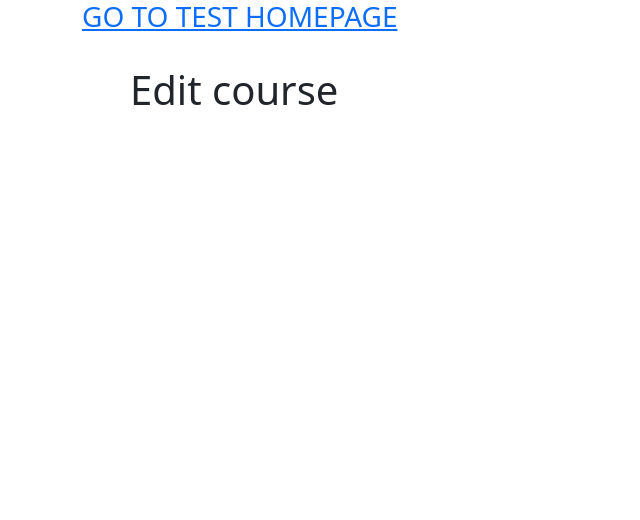
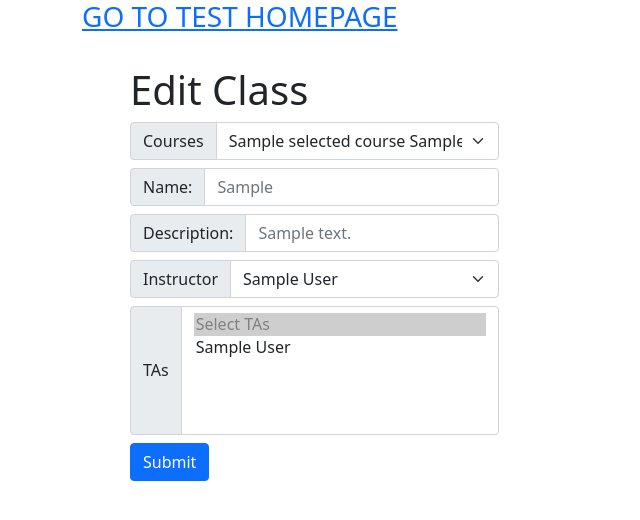
Before and after one commit to schiltz3/361Group3Project, a Django app: template CS361Group3Project/templates/course/edit.html in a window 1280 px wide. Shown: the top 520 px of the page, without its empty margins (0-640 px from the left). Run offline with Django 3.2, Linux system fonts and the light colour scheme; the template is opened without the code that fills it: most values are stand-ins (such as "Sample title", 1, 10 or a date in 2020); some libraries are stand-ins or nearby versions.

Commit message:
Created template for course edit
Use most of the same elements as createCourse, but add placeholders

```diff
--- a/CS361Group3Project/templates/course/edit.html
+++ b/CS361Group3Project/templates/course/edit.html
@@ -1,14 +1,107 @@
-{% extends "bar_base.html" %}
+{% extends 'bar_base.html' %}
+
+{% comment %}
+Edit course objects
+
+Context:
+
+POST Vars:
+- message: String (should make message iterable type w/ color)
+- warning: String
+- error: String
+
+- instructors: Optional[Iterable[Account]]
+
+{% endcomment%}
 
 {% block application_pane %}
-
-<row>
-    <form action="/course/edit.html" method="post">
+<div class="row">
+    <form action="/course/edit/" method="post">
         {% csrf_token %}
         <div class="col-7">
-            <h1>Edit course</h1>
+            {% autoescape off %}
+            <h1>Edit Class</h1>
+            <!-- Course selection -->
+            <div class="input-group mb-2">
+                <span class="input-group-text" id="Courses">Courses</span>
+                    <select name="course" class="form-select"
+                            required
+                            onchange="this.form.submit()"
+                            aria-label="course"
+                            aria-describedby="Courses">
+                        {% if selected_course %}
+                        <option selected disabled value="{{ selected_course }}">{{ selected_course.name }} {{ selected_course.instructor }}</option>
+                        {% else %}
+                        <option selected value>None</option>
+                        {% endif %}
+                        {% for course in courses %}
+                        <option value="{{ course }}">{{course.name}} {{ course.instructor }}</option>
+                        {% endfor %}
+                    </select>
+            </div>
+            {%if selected_course %}
+            <div class="input-group mb-2">
+                <span class="input-group-text" id="Name">Name:</span>
+                <input type="text" name="name" class="form-control"
+                       placeholder="{{selected_course}}"
+                       required
+                       aria-label="Name"
+                       aria-describedby="Name"/>
+            </div>
+            <div class="input-group mb-2">
+                <span class="input-group-text" id="Description">Description:</span>
+                <input type="text" name="description" class="form-control"
+                       placeholder="{{selected_course.description}}"
+                       required
+                       aria-label="Description"
+                       aria-describedby="Description">
+            </div>
+
+            <!-- Instructor selection -->
+            <div class="input-group mb-2">
+                <span class="input-group-text" id="Instructor">Instructor</span>
+                <select name="instructor" class="form-select"
+                        aria-label="Instructor"
+                        aria-describedby="Instructor">
+                    required
+                    <option selected value>{{selected_course.instructor.first_name}} {{selected_course.instructor.last_name}}</option>
+                    {% for i in instructors %}
+                    <option value="{{ i }}">{{ i.user.first_name }} {{ i.user.last_name }}</option>
+                    {% endfor %}
+                </select>
+            </div>
+
+            <!-- TA selection -->
+            <div class="input-group mb-2">
+                <span class="input-group-text" id="ta">TAs</span>
+                <select name="ta" class="form-select"
+                        multiple="multiple"
+                        aria-label="TA"
+                        aria-describedby="TA"
+                        size="5">
+                    <option disabled selected value>Select TAs</option>
+                    {% for ta in tas %}
+                    <option value="{{ ta }}">{{ ta.user.first_name }} {{ ta.user.last_name }}</option>
+                    {% endfor %}
+                </select>
+            </div>
+            <button type="submit" class="btn btn-primary">Submit</button>
+            {% endif %}
+            {% endautoescape %}
         </div>
+
+        <div class="col-7">
+            {% if message %}
+            <div class="alert alert-primary mt-2" role="alert"> {{ message }}</div>
+            {% endif %}
+            {% if warning %}
+            <div class="alert alert-warning mt-2" role="alert"> {{ warning }}</div>
+            {% endif %}
+            {% if error %}
+            <div class="alert alert-danger mt-2" role="alert"> {{ error }}</div>
+            {% endif %}
+        </div>
+
     </form>
-</row>
-
-{% endblock application_pane %}
+</div>
+{% endblock application_pane %}}
```
